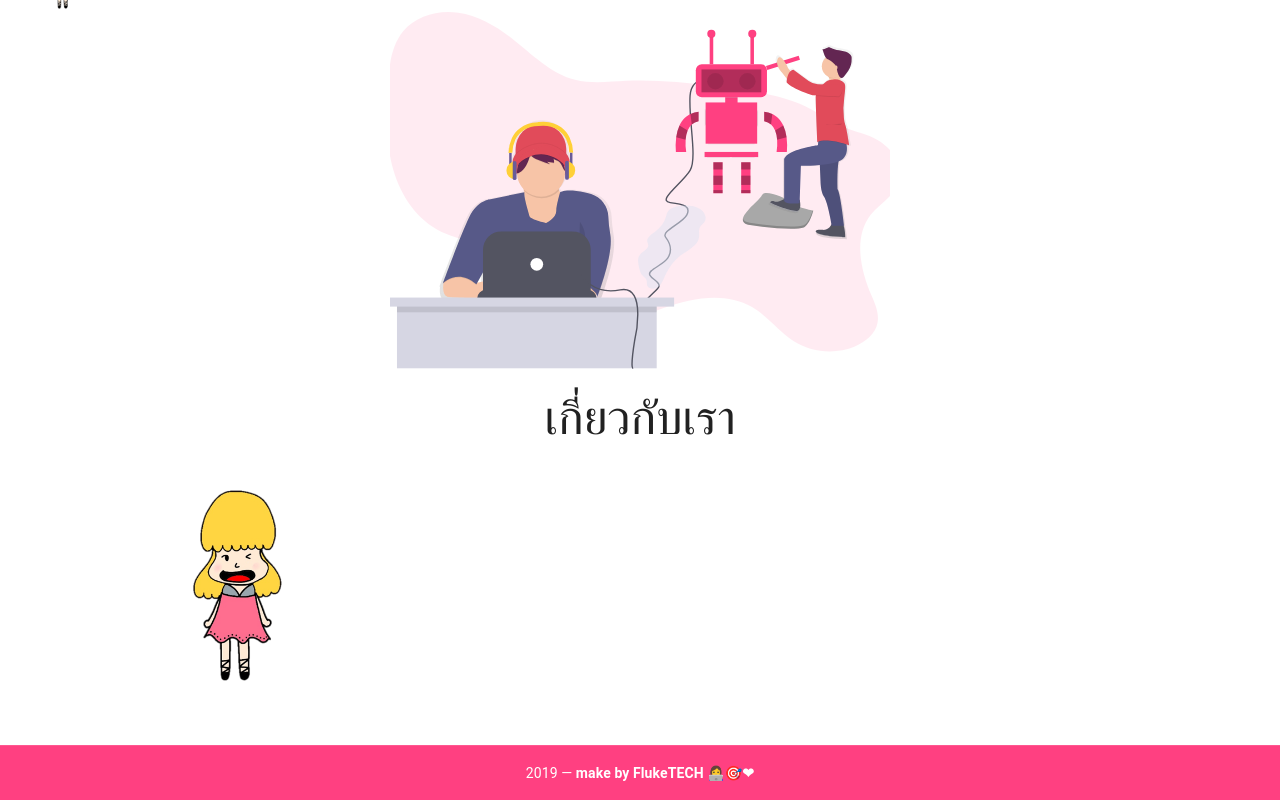
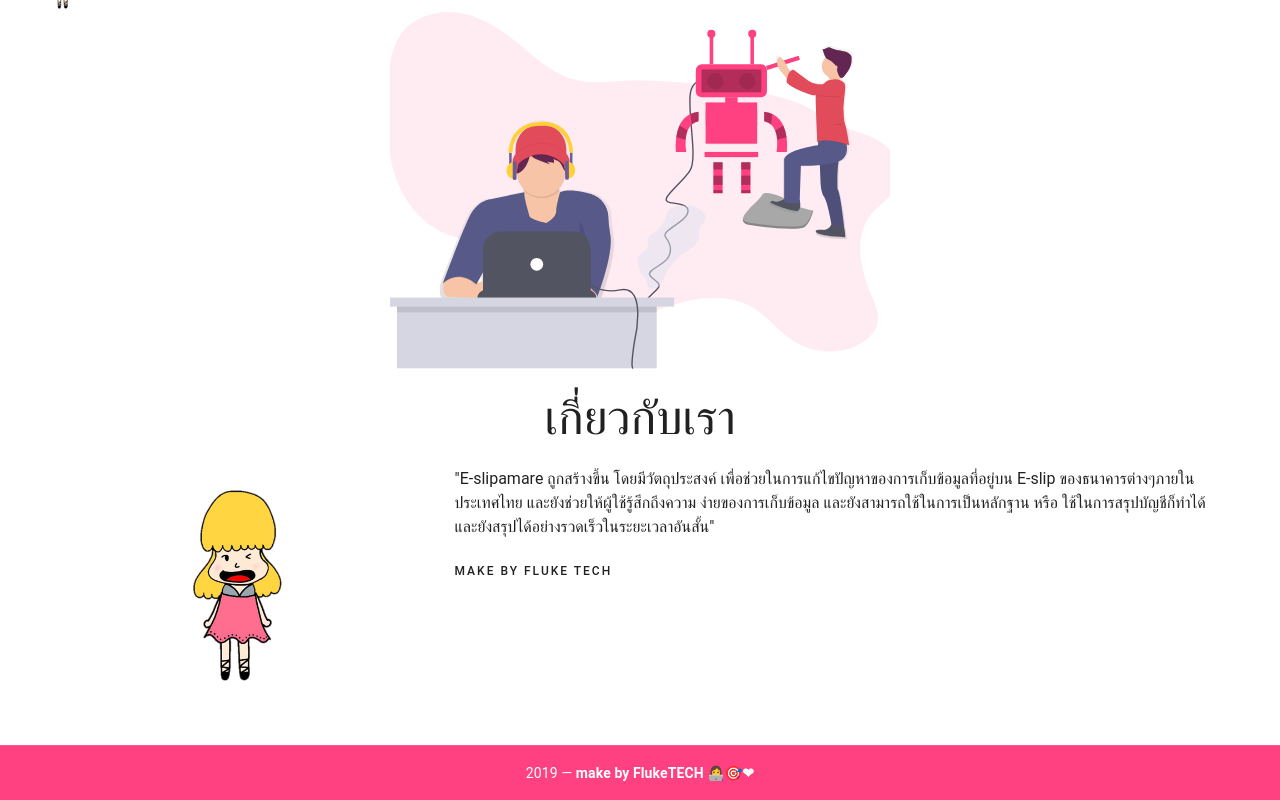
Before and after one commit to flukedev8/e-slipamare.com, a Vue app: page /about in a window 1280 px wide. Built offline with nearby package versions, Linux system fonts and the light colour scheme; a small style sheet from the web is missing.

Commit message:
make history

```diff
--- a/src/components/about/history.vue
+++ b/src/components/about/history.vue
@@ -30,14 +30,22 @@
           <h1 class="display-2 font-weight-light">เกี่ยวกับเรา</h1>
         </v-col>
         <v-col cols="12" md="4" sm="4" xs="12" align="center" justify="center">
-            <v-img
+          <v-img
             src="../../assets/img/Picture1.png"
             aspect-ratio="1.3"
             max-width="300"
             max-height="450"
           ></v-img>
         </v-col>
-        <v-col cols="12" md="6" sm="6" xs="12" align="center" justify="center">
+        <v-col cols="12" md="8" sm="8" xs="12">
+          <p>
+            "E-slipamare ถูกสร้างขึ้น โดยมีวัตถุประสงค์
+            เพื่อช่วยในการแก้ไขปัญหาของการเก็บข้อมูลที่อยู่บน E-slip
+            ของธนาคารต่างๆภายในประเทศไทย และยังช่วยให้ผู้ใช้รู้สึกถึงความ
+            ง่ายของการเก็บข้อมูล และยังสามารถใช้ในการเป็นหลักฐาน หรือ
+            ใช้ในการสรุปบัญชีก็ทำได้และยังสรุปได้อย่างรวดเร็วในระยะเวลาอันสั้น"
+          </p>
+          <span class="overline">make by Fluke Tech </span>
         </v-col>
       </v-row>
     </v-container>
```
